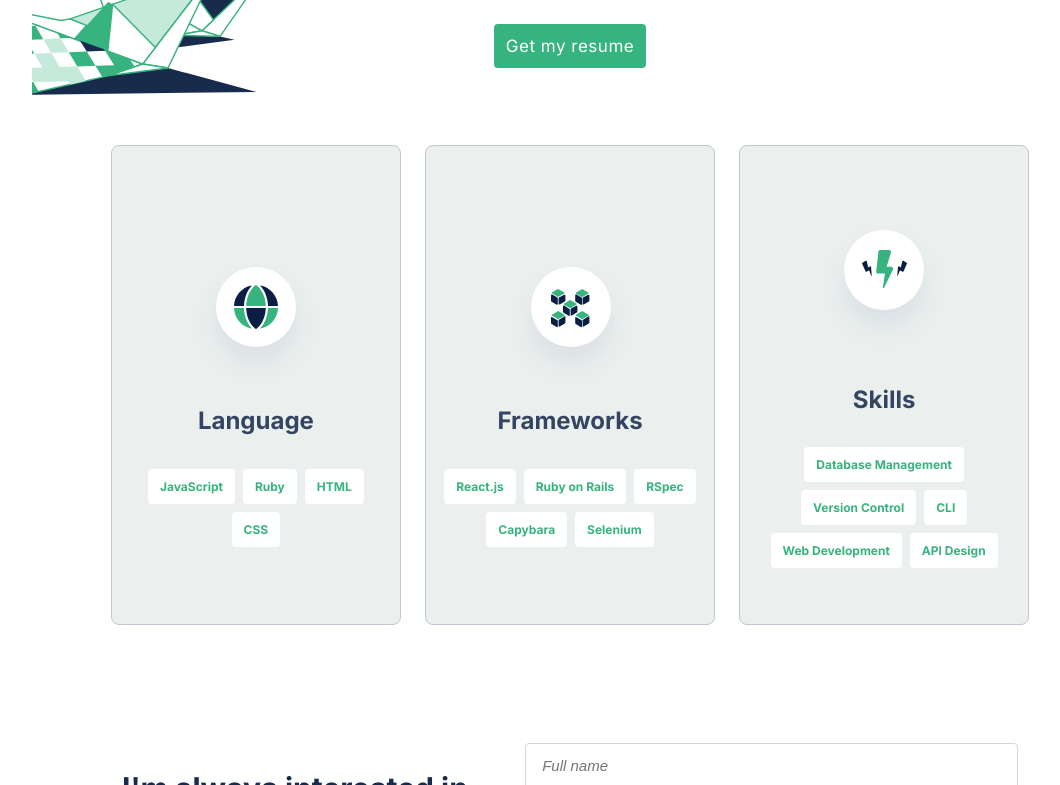
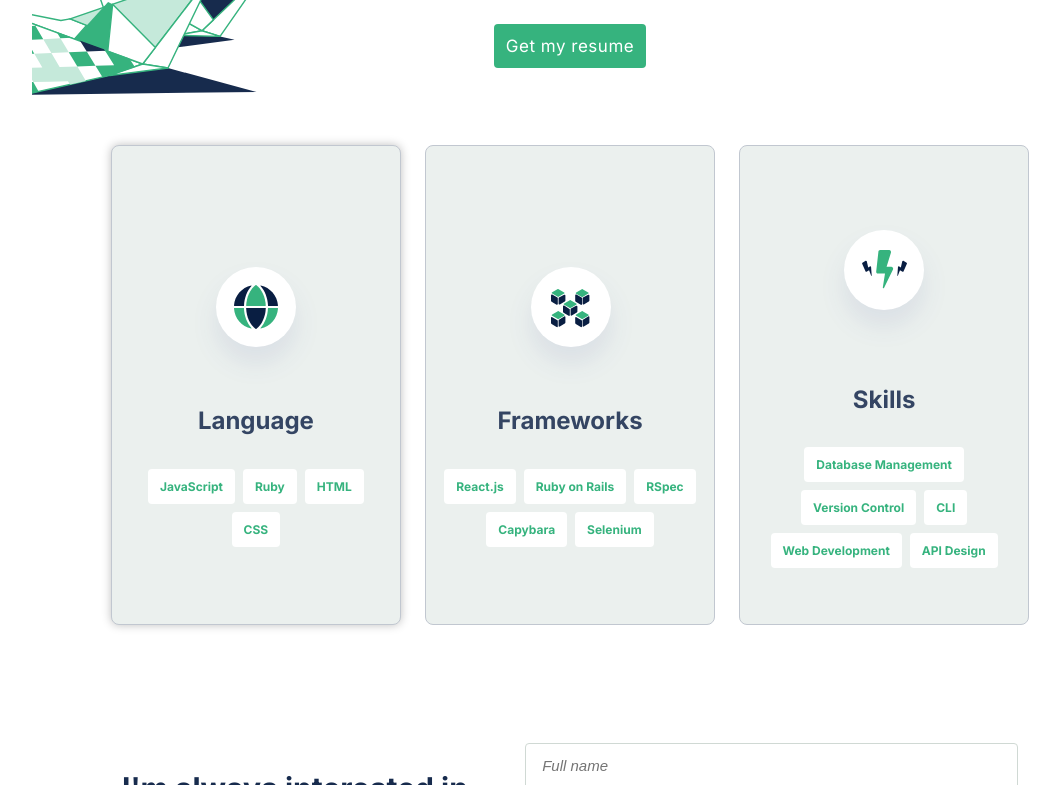
Before and after one commit to Arslan49sp/PortfolioMicro, a website: page index.html in a window 1280 px wide. In both pictures the pointer is over the item 325 px from the left and 2843 px from the top of the page. Shown: the part 2458-3243 px from the top of the page, without its empty margins (70-1130 px from the left). Drawn offline with Linux system fonts and the light colour scheme.

Commit message:
Added some transition and hover effect in about section.

```diff
--- a/styles.css
+++ b/styles.css
@@ -611,6 +611,12 @@ hr {
     align-items: center;
     padding-top: 20px;
     gap: 20px;
+    transition: box-shadow 0.15s ease-in;
+  }
+
+  .box:hover {
+    cursor: pointer;
+    box-shadow: 0 0 10px rgb(0, 0, 0, 0.25);
   }
 
   /* form section */
```
Lines whose indentation alone changed are shown as unchanged.
